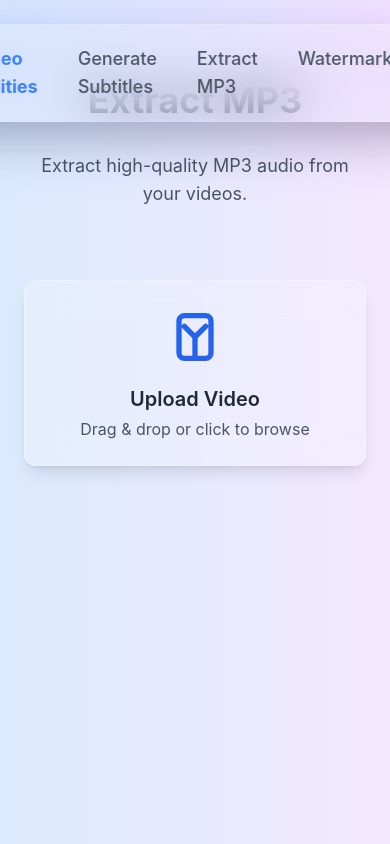
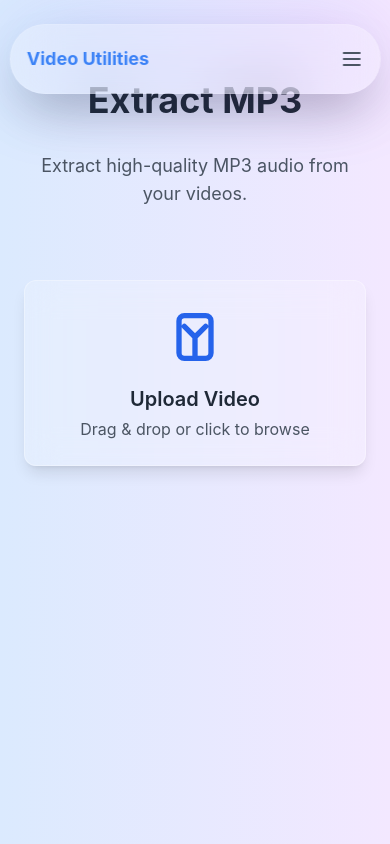
Before and after one commit to K-Jadeja/vid-tools, a React (Vite) app: page /extract-mp3 in a window 390 px wide. Shown: the top 844 px of the page. Built offline with nearby package versions, Linux system fonts and the light colour scheme.

Commit message:
responsive mobile

```diff
--- a/src/components/Navbar.jsx
+++ b/src/components/Navbar.jsx
@@ -1,10 +1,14 @@
-import React from "react";
+import React, { useState } from "react";
 import { Link } from "react-router-dom";
 
 function Navbar() {
+  const [isMenuOpen, setIsMenuOpen] = useState(false);
+
   return (
-    <nav className="fixed top-6 left-1/2 transform -translate-x-1/2 z-50">
-      <div className="bg-white bg-opacity-30 backdrop-blur-xl border border-white/10 shadow-2xl rounded-full px-12 py-5 flex justify-center space-x-10">
+    <nav className="fixed top-6 left-1/2 transform -translate-x-1/2 z-50 w-[95%] md:w-auto">
+      <div className="bg-white bg-opacity-30 backdrop-blur-xl border border-white/10 shadow-2xl rounded-full px-4 md:px-12 py-5">
+        {/* Desktop Menu */}
+        <div className="hidden md:flex justify-center space-x-10">
           <Link
             to="/"
             className="text-lg text-blue-500 font-bold hover:text-blue-700 transition-colors duration-300"
@@ -30,6 +34,63 @@ function Navbar() {
             Watermarking
           </Link>
         </div>
+
+        {/* Mobile Menu Button and Title */}
+        <div className="md:hidden flex items-center justify-between">
+          <Link
+            to="/"
+            className="text-lg text-blue-500 font-bold hover:text-blue-700 transition-colors duration-300"
+          >
+            Video Utilities
+          </Link>
+          <button
+            onClick={() => setIsMenuOpen(!isMenuOpen)}
+            className="text-gray-600 hover:text-blue-500"
+          >
+            <svg
+              className="w-6 h-6"
+              fill="none"
+              strokeLinecap="round"
+              strokeLinejoin="round"
+              strokeWidth="2"
+              viewBox="0 0 24 24"
+              stroke="currentColor"
+            >
+              {isMenuOpen ? (
+                <path d="M6 18L18 6M6 6l12 12" />
+              ) : (
+                <path d="M4 6h16M4 12h16M4 18h16" />
+              )}
+            </svg>
+          </button>
+        </div>
+
+        {/* Mobile Menu Items */}
+        {isMenuOpen && (
+          <div className="md:hidden absolute top-full left-0 right-0 mt-2 bg-white bg-opacity-90 backdrop-blur-xl border border-white/10 shadow-2xl rounded-2xl p-4">
+            <div className="flex flex-col space-y-4">
+              <Link
+                to="/generate-subtitles"
+                className="text-lg text-gray-600 hover:text-blue-500 font-medium transition-colors duration-300"
+              >
+                Generate Subtitles
+              </Link>
+              <Link
+                to="/extract-mp3"
+                className="text-lg text-gray-600 hover:text-blue-500 font-medium transition-colors duration-300"
+              >
+                Extract MP3
+              </Link>
+              <Link
+                to="/watermarking"
+                className="text-lg text-gray-600 hover:text-blue-500 font-medium transition-colors duration-300"
+              >
+                Watermarking
+              </Link>
+            </div>
+          </div>
+        )}
+      </div>
       <div className="absolute inset-0 bg-gradient-to-r from-blue-500 to-purple-500 opacity-20 rounded-full blur-2xl -z-10"></div>
     </nav>
   );
--- a/src/components/UtilityCard.jsx
+++ b/src/components/UtilityCard.jsx
@@ -8,7 +8,7 @@ function UtilityCard({ name, path, large }) {
     <Link
       to={path}
       className={`relative bg-opacity-30 backdrop-blur-lg border border-white/10 shadow-lg rounded-lg p-8 hover:shadow-2xl transform hover:scale-105 transition duration-300 ${
-        large ? "col-span-2 row-span-2" : ""
+        large ? "sm:col-span-2 sm:row-span-2" : ""
       } ${
         isGenerateSubtitles
           ? "bg-gradient-to-r from-purple-200 to-blue-200 text-black"
@@ -17,12 +17,12 @@ function UtilityCard({ name, path, large }) {
     >
       <h2
         className={`font-bold mb-4 ${
-          isGenerateSubtitles ? "text-4xl" : "text-2xl"
+          isGenerateSubtitles ? "text-2xl md:text-4xl" : "text-xl md:text-2xl"
         }`}
       >
         {name}
       </h2>
-      <p className={`text-gray-700 ${isGenerateSubtitles ? "text-xl" : ""}`}>
+      <p className={`text-gray-700 ${isGenerateSubtitles ? "md:text-xl" : ""}`}>
         {isGenerateSubtitles
           ? "Automatically generate and add subtitles to your videos."
           : `Use the ${name} utility to process your video.`}
--- a/src/pages/Home.jsx
+++ b/src/pages/Home.jsx
@@ -14,23 +14,23 @@ function Home() {
 
   return (
     <div className="min-h-screen bg-gradient-to-r from-blue-100 to-purple-100 pt-24">
-      <section className="text-center py-12 px-4 md:py-20">
-        <h1 className="text-3xl md:text-5xl font-bold text-gray-800 mb-4">
+      <section className="text-center py-8 px-4 md:py-20">
+        <h1 className="text-2xl md:text-5xl font-bold text-gray-800 mb-4">
           VidTools: Video Utilities App
         </h1>
-        <p className="text-lg md:text-xl text-gray-600 mb-8">
+        <p className="text-base md:text-xl text-gray-600 mb-6 md:mb-8">
           All your video processing needs in one place!
         </p>
         <Link
           to="/generate-subtitles"
-          className="inline-block bg-blue-600 text-white px-6 py-3 rounded-full shadow-md hover:bg-blue-700 transition-colors"
+          className="inline-block bg-blue-600 text-white px-4 md:px-6 py-2 md:py-3 rounded-full shadow-md hover:bg-blue-700 transition-colors"
         >
           Get Started
         </Link>
       </section>
 
       {/* Utility Cards - Bento Grid */}
-      <section className="py-8 px-4 md:px-6">
+      <section className="py-6 md:py-8 px-4 md:px-6">
         <div className="max-w-6xl mx-auto grid grid-cols-1 sm:grid-cols-2 lg:grid-cols-3 gap-4 md:gap-8">
           {utilities.map((util) => (
             <UtilityCard
```
Lines whose indentation alone changed are shown as unchanged.
